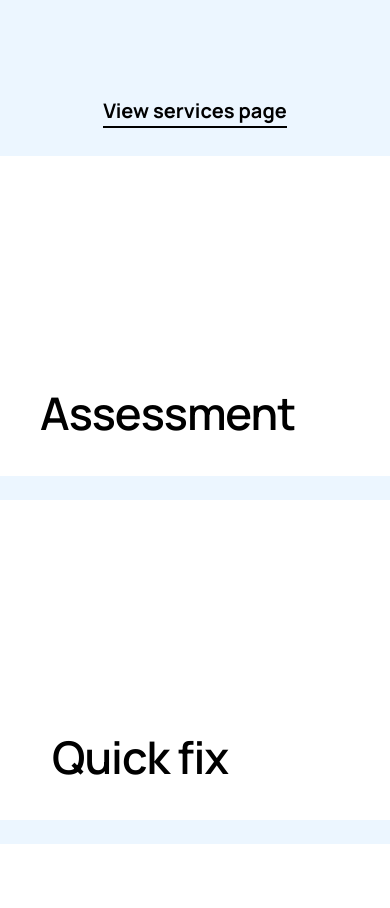
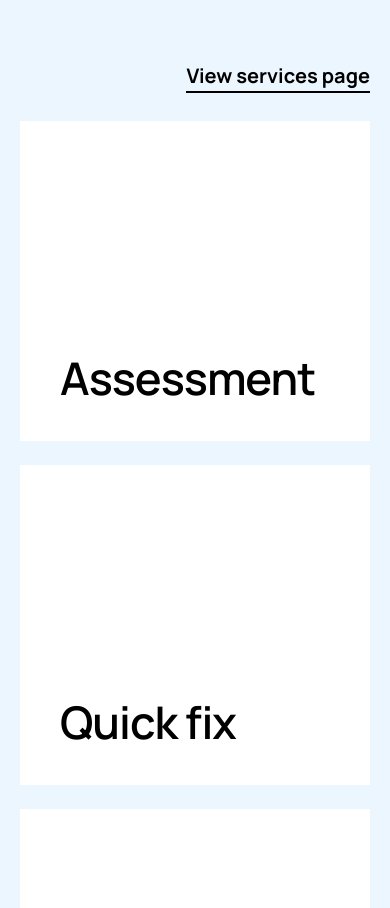
Before and after one commit to anotherstudio/lighthouse, a plain HTML site: page index.html in a window 390 px wide. Shown: the part 5718-6626 px from the top of the page. Drawn offline with Linux system fonts and the light colour scheme; a script that the page names is missing.

Commit message:
Add responsive services section

```diff
--- a/styles.css
+++ b/styles.css
@@ -441,6 +441,45 @@ h2 {
 	}
 }
 
+@media (max-width: 1180px) {
+	.services {
+		padding-top: 120px;
+		padding-bottom: 190px;
+
+		h2 {
+			margin-bottom: 40px;
+		}
+
+		.view-more {
+			align-self: end;
+		}
+
+		.service-grid {
+			.card {
+				.card-content {
+					.content {
+						.title {
+							max-width: 100%;
+							text-align: left;
+						}
+
+						.description {
+							text-align: left;
+						}
+					}
+				}
+			}
+		}
+	}
+}
+
+@media (max-width: 1920px) {
+	.services {
+		padding-right: 20px;
+		padding-left: 20px;
+	}
+}
+
 /* Gallery */
 
 .gallery {
@@ -652,6 +691,10 @@ footer .connect-column {
 
 			&:hover {
 				text-decoration: underline;
+			}
+			@media (max-width: 1024px) {
+			}
+			@media (min-width: 1920px) {
 			}
 		}
 	}
```
